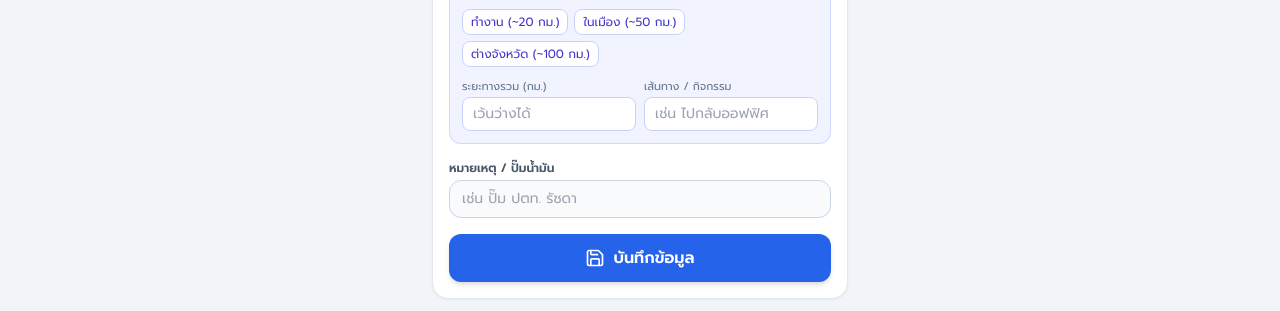
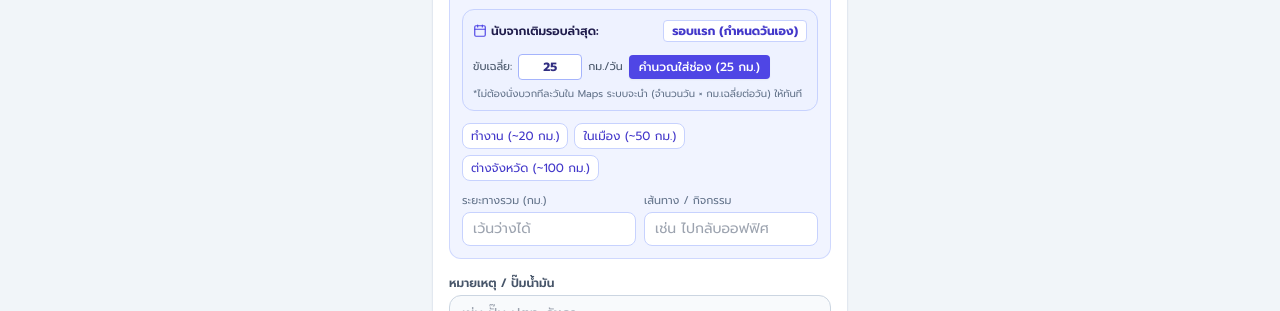
Before and after one commit to sopoltawit52-commits/fuel-tracker, a plain HTML site: page index.html in a window 1280 px wide. Shown: the part 862-1173 px from the top of the page. Drawn offline with nearby package versions, Linux system fonts and the light colour scheme.

Commit message:
Feature: Auto Days Multiplier helper from last fill-up

```diff
--- a/index.html
+++ b/index.html
@@ -93,7 +93,7 @@
         <!-- วันที่และเวลา -->
         <div>
           <label class="block text-xs font-semibold text-slate-600 mb-1">วันที่และเวลาเติม</label>
-          <input type="datetime-local" id="dateInput" required class="w-full px-3 py-2 bg-slate-50 border border-slate-300 rounded-xl text-sm focus:outline-none focus:ring-2 focus:ring-blue-500">
+          <input type="datetime-local" id="dateInput" required onchange="updateDaysSinceLastFill()" class="w-full px-3 py-2 bg-slate-50 border border-slate-300 rounded-xl text-sm focus:outline-none focus:ring-2 focus:ring-blue-500">
         </div>
 
         <!-- ชนิดน้ำมัน -->
@@ -194,6 +194,28 @@
               </div>
               <p class="text-[11px] text-slate-500 leading-tight">
                 *กดปุ่มเพื่อเปิด Maps ดูจำนวนกิโลเมตร แล้วนำมากรอกในช่องด้านล่าง
+              </p>
+            </div>
+
+            <!-- ตัวช่วยคำนวณตามจำนวนวันนับจากรอบเติมก่อนหน้า -->
+            <div id="daysCalcBox" class="bg-indigo-50 border border-indigo-200 rounded-xl p-2.5 space-y-2 text-xs">
+              <div class="flex items-center justify-between text-indigo-950 font-semibold">
+                <span class="flex items-center space-x-1">
+                  <i data-lucide="calendar" class="w-3.5 h-3.5 text-indigo-600"></i>
+                  <span>นับจากเติมรอบล่าสุด:</span>
+                </span>
+                <span id="daysSinceLastFill" class="font-bold text-indigo-700 bg-white px-2 py-0.5 rounded border border-indigo-200">- วัน</span>
+              </div>
+              <div class="flex items-center space-x-1.5 pt-1">
+                <span class="text-slate-600 text-[11px] whitespace-nowrap">ขับเฉลี่ย:</span>
+                <input type="number" id="dailyKmInput" value="25" oninput="previewDaysCalc()" class="w-16 px-2 py-1 bg-white border border-indigo-300 rounded text-center font-bold text-indigo-900 focus:outline-none">
+                <span class="text-slate-600 text-[11px]">กม./วัน</span>
+                <button type="button" onclick="applyDaysCalc()" class="ml-auto px-2.5 py-1 bg-indigo-600 hover:bg-indigo-700 text-white font-medium rounded text-xs transition shadow-sm">
+                  คำนวณใส่ช่อง (<span id="calcPreviewKm">25</span> กม.)
+                </button>
+              </div>
+              <p class="text-[10px] text-slate-500 leading-tight">
+                *ไม่ต้องนั่งบวกทีละวันใน Maps ระบบจะนำ (จำนวนวัน × กม.เฉลี่ยต่อวัน) ให้ทันที
               </p>
             </div>
 
@@ -400,6 +422,7 @@
       localStorage.setItem('fuel_records_db', JSON.stringify(logs));
       updateDashboardSummary();
       renderHistoryList();
+      updateDaysSinceLastFill();
     }
 
     function switchTab(tab) {
@@ -671,9 +694,48 @@
       showToast('ซิงค์ข้อมูลขึ้น Google Sheets สำเร็จ!');
     }
 
+    function updateDaysSinceLastFill() {
+      const logs = getLocalLogs();
+      const badge = document.getElementById('daysSinceLastFill');
+      if (!badge) return;
+
+      if (logs.length > 0 && logs[0].date) {
+        const lastDate = new Date(logs[0].date);
+        const currInput = document.getElementById('dateInput').value;
+        const currDate = currInput ? new Date(currInput) : new Date();
+        const diffMs = currDate - lastDate;
+        const diffDays = Math.max(1, Math.round(diffMs / (1000 * 60 * 60 * 24)));
+        window.currentDiffDays = diffDays;
+        badge.textContent = `${diffDays} วันที่ผ่านมา`;
+      } else {
+        window.currentDiffDays = 1;
+        badge.textContent = `รอบแรก (กำหนดวันเอง)`;
+      }
+      previewDaysCalc();
+    }
+
+    function previewDaysCalc() {
+      const days = window.currentDiffDays || 1;
+      const kmPerDay = parseFloat(document.getElementById('dailyKmInput').value) || 25;
+      const totalKm = Math.round(days * kmPerDay);
+      const prevEl = document.getElementById('calcPreviewKm');
+      if (prevEl) prevEl.textContent = totalKm;
+    }
+
+    function applyDaysCalc() {
+      const days = window.currentDiffDays || 1;
+      const kmPerDay = parseFloat(document.getElementById('dailyKmInput').value) || 25;
+      const totalKm = Math.round(days * kmPerDay);
+      document.getElementById('estDistance').value = totalKm;
+      document.getElementById('tripDesc').value = `วิ่งใช้งาน ${days} วัน (~${kmPerDay} กม./วัน)`;
+      calculateStats();
+      showToast(`คำนวณใส่ช่องแล้ว: ${days} วัน × ${kmPerDay} กม. = ${totalKm} กม.`);
+    }
+
     // Init
     updateDashboardSummary();
     renderHistoryList();
+    updateDaysSinceLastFill();
   </script>
 </body>
 </html>
```
